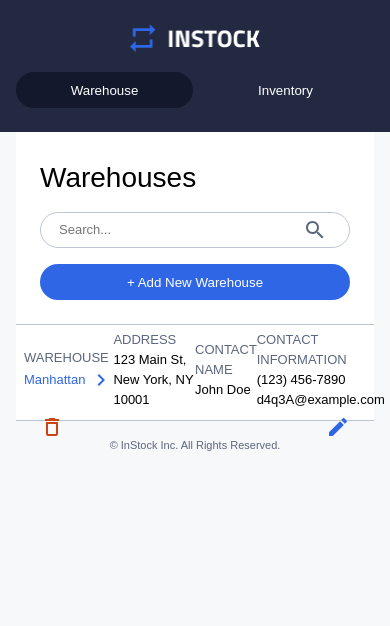
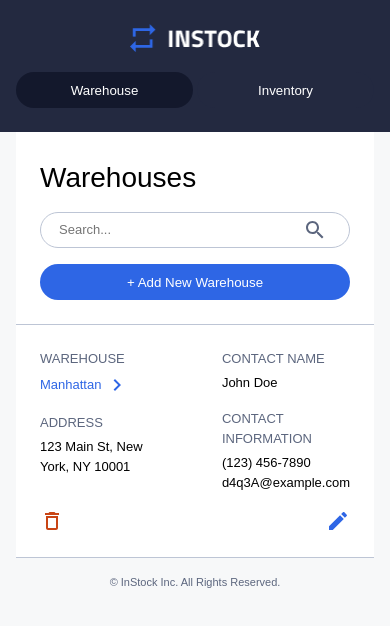
Before and after one commit to msecondi/instock-client, a React (Vite) app: page / in a window 390 px wide. Shown: the top 626 px of the page. Built offline with nearby package versions, Linux system fonts and the light colour scheme.

Commit message:
Updats tableRow to fit mobile mock.

```diff
--- a/src/components/TableRow/TableRow.jsx
+++ b/src/components/TableRow/TableRow.jsx
@@ -12,7 +12,7 @@ function TableRow({warehouse}) {
         <div className="table-row">
             <div className="table-row__info-groups">
                 <div className="table-row__info-group-1">
-                    <div className="table-row__info">
+                    <div className="table-row__info table-row__info--bottom-margin">
                         <label className="table-row__label">WAREHOUSE</label>
                         <TableLink link={link} />
                     </div>
@@ -22,7 +22,7 @@ function TableRow({warehouse}) {
                     </div>
                 </div>
                 <div className="table-row__info-group-2">
-                    <div className="table-row__info">
+                    <div className="table-row__info table-row__info--bottom-margin">
                         <label className="table-row__label">CONTACT NAME</label>
                         <span className="table-row__text">{warehouse.contactName}</span>
                     </div>
--- a/src/components/TableRow/tableRow.scss
+++ b/src/components/TableRow/tableRow.scss
@@ -6,11 +6,13 @@
     flex-direction: column;
     justify-content: space-between;
     align-items: center;
+    padding-top: 1.5rem;
+    padding-bottom: 1.5rem;
     padding-left: $m-warehouse-page-left-right-padding;
     padding-right: $m-warehouse-page-left-right-padding;
     border-bottom: 1px solid $secondary-cloud;
     box-sizing: border-box;
-    height: 6rem;
+    height: auto;
     width: 100%;
 
     @include tablet {
@@ -25,34 +27,57 @@
 
     @include tablet-and-desktop {
         flex-direction: row;
+        padding-top: 0;
+        padding-bottom: 0;
+        height: 6rem;
     }
 
     &__info-groups {
         display: flex;
         flex-direction: row;
         justify-content: space-between;
-        align-items: center;
-        flex: 0 0 95%;
+        align-items: start;
+        width: 100%;
+
+        @include tablet-and-desktop {
+            flex-direction: row;
+            align-items: center;
+            flex: 0 0 95%;
+        }
     }
 
     &__info-group-1 {
         display: flex;
-        flex-direction: row;
+        flex-direction: column;
         justify-content: space-between;
         align-items: center;
-        flex: 0 0 50%;
+        flex: 0 0 40%;
+
+        @include tablet-and-desktop {
+            flex-direction: row;
+            flex: 0 0 50%;
+        }
     }
 
     &__info {
         width: 100%;
+
+        &--bottom-margin {
+            margin-bottom: 1rem;
+        }
     }
 
     &__info-group-2 {
         display: flex;
-        flex-direction: row;
+        flex-direction: column;
         justify-content: space-between;
         align-items: center;
-        flex: 0 0 50%;
+        flex: 0 0 40%;
+
+        @include tablet-and-desktop {
+            flex-direction: row;
+            flex: 0 0 50%;
+        }
     }
 
     &__text {
@@ -77,20 +102,24 @@
         font-weight: 500;
         color: $secondary-slate;
         display: block;
+        margin-bottom: 0.25rem;
 
         @include tablet-and-desktop {
             @include labels-links-buttons;
             font-weight: 500;
             display: none;
+            margin-bottom: 0;
         }
 
     }
 
     &__action-group {
+        padding-top: 1rem;
         flex: 1 0 100%;
         width: 100%;
 
         @include tablet-and-desktop {
+            padding-top: 0;
             flex: 0 0 5%;
         }
     }
```
